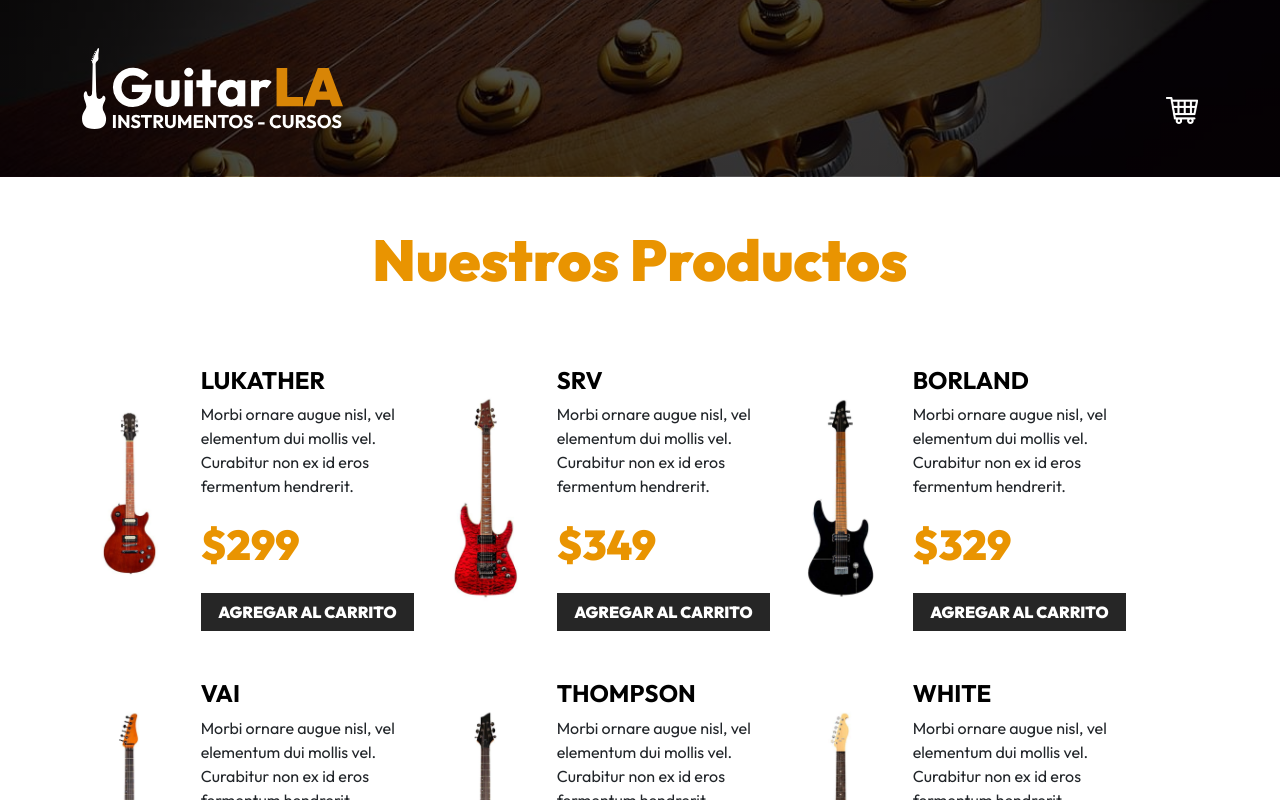
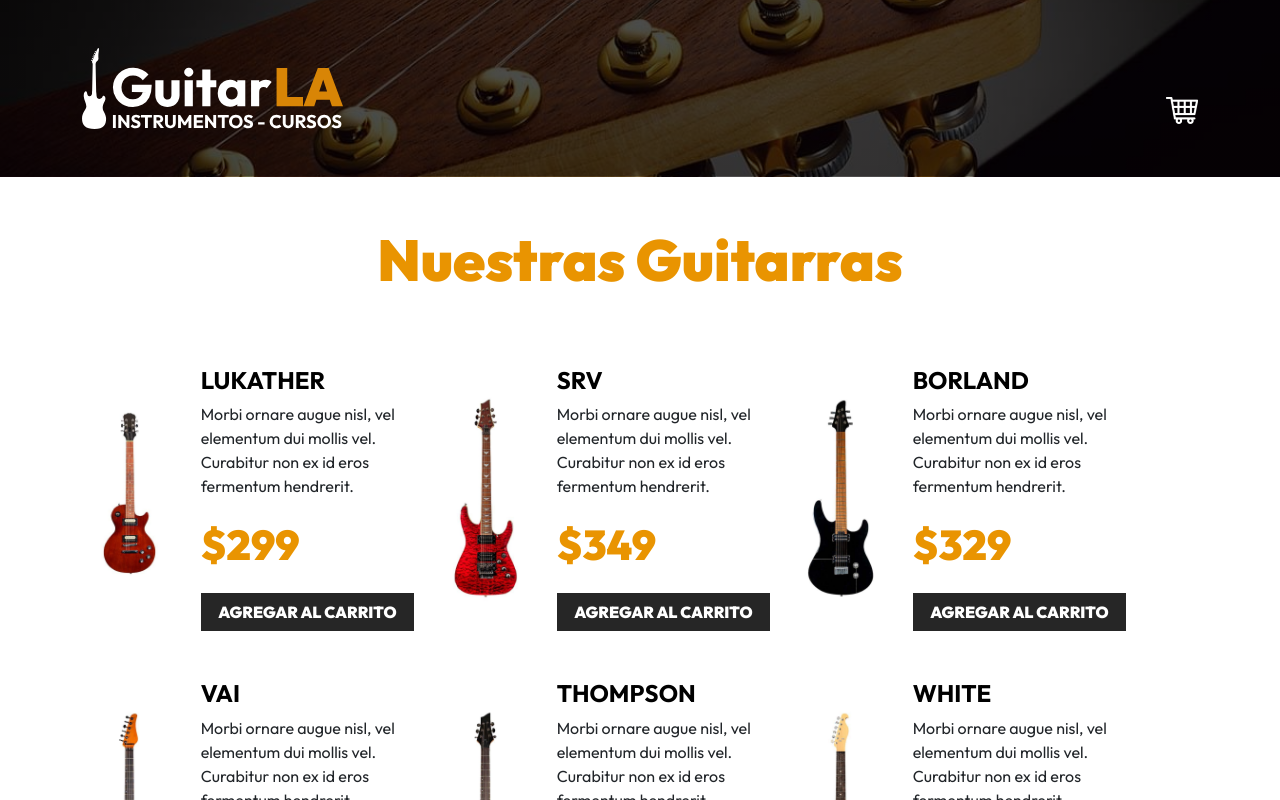
Before and after one commit to Kevinjauregui16/guitarla, a React (Vite) app: page / in a window 1280 px wide. Shown: the top 800 px of the page. Built offline with nearby package versions, Linux system fonts and the light colour scheme.

Commit message:
Ckeck netlify 2

```diff
--- a/src/App.jsx
+++ b/src/App.jsx
@@ -72,7 +72,7 @@ function App() {
       />
 
       <main className="container-xl mt-5">
-        <h2 className="text-center">Nuestros Productos</h2>
+        <h2 className="text-center">Nuestras Guitarras</h2>
 
         <div className="row mt-5">
           {data.map((guitar) => (
--- a/src/components/Header.jsx
+++ b/src/components/Header.jsx
@@ -12,7 +12,7 @@ export default function Header({ cart, removeFromCart, increaseQuantity, decreme
             <a href="index.html">
               <img
                 className="img-fluid"
-                src="./public/img/logo.svg"
+                src="/img/logo.svg"
                 alt="imagen logo"
               />
             </a>
@@ -21,7 +21,7 @@ export default function Header({ cart, removeFromCart, increaseQuantity, decreme
             <div className="carrito">
               <img
                 className="img-fluid"
-                src="./public/img/carrito.png"
+                src="/img/carrito.png"
                 alt="imagen carrito"
               />
 
```
